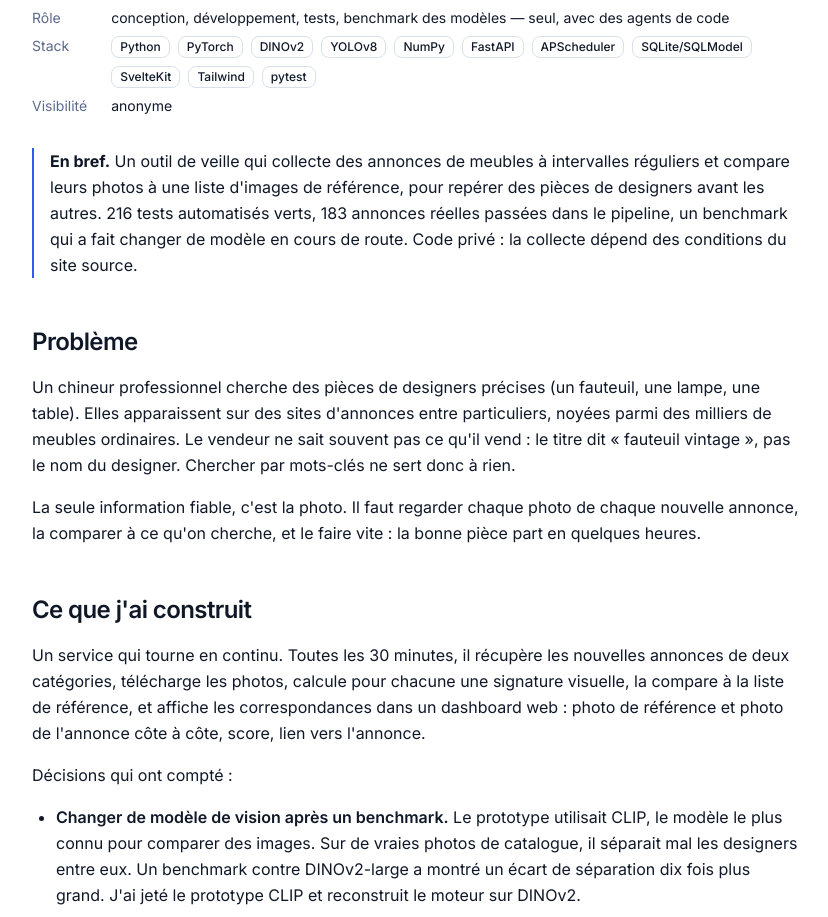
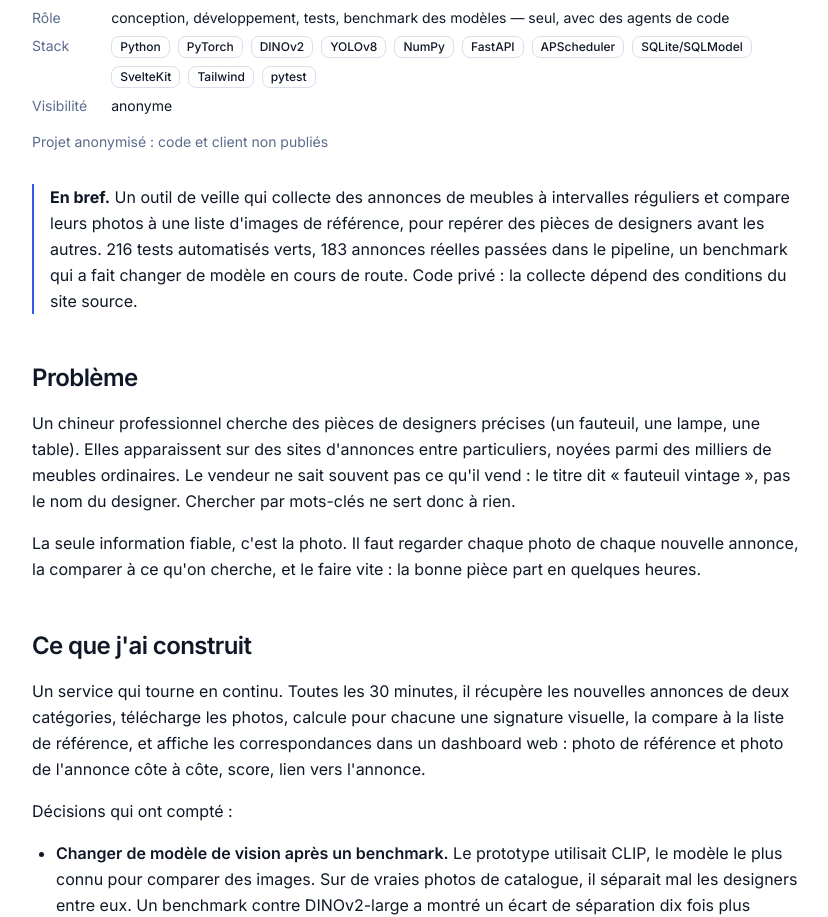
Before and after one commit to cedricgicquiaud/cedricgicquiaud.github.io, a Next.js app: page /projets/ben/ in a window 1280 px wide. Shown: the part 780-1697 px from the top of the page, without its empty margins (224-1052 px from the left). Built offline with nearby package versions, Linux system fonts and the light colour scheme.

Commit message:
feat: fiche page shows anonymised mention instead of links (GREEN)

```diff
--- a/components/fiche.tsx
+++ b/components/fiche.tsx
@@ -43,8 +43,11 @@ export function Fiche({ fiche }: { fiche: FicheData }) {
           </Row>
           <Row term="Visibilité">{frontmatter.visibilite}</Row>
         </dl>
-        {/* Mêmes règles que les cartes : un lien par URL non vide ; `lib/fiches` vide déjà tout pour `anonyme`. */}
-        {(frontmatter.depot || frontmatter.demo) && (
+        {/* Mêmes règles que les cartes : un lien par URL non vide ; une fiche anonyme n'a aucun lien, une mention à la place. */}
+        {frontmatter.visibilite === "anonyme" ? (
+          <p className="mt-4 text-sm text-muted-foreground">Projet anonymisé : code et client non publiés</p>
+        ) : (
+          (frontmatter.depot || frontmatter.demo) && (
             <p className="mt-4 flex gap-4 text-sm">
               {frontmatter.depot && (
                 <a href={frontmatter.depot} className={LINK}>
@@ -57,6 +60,7 @@ export function Fiche({ fiche }: { fiche: FicheData }) {
                 </a>
               )}
             </p>
+          )
         )}
         <p className="mt-8 border-l-2 border-primary pl-4 leading-relaxed">
           <strong>En bref.</strong> {[fiche.enBref.quoi, fiche.enBref.chiffre, fiche.enBref.lien].filter(Boolean).join(" ")}
```
Lines whose indentation alone changed are shown as unchanged.
